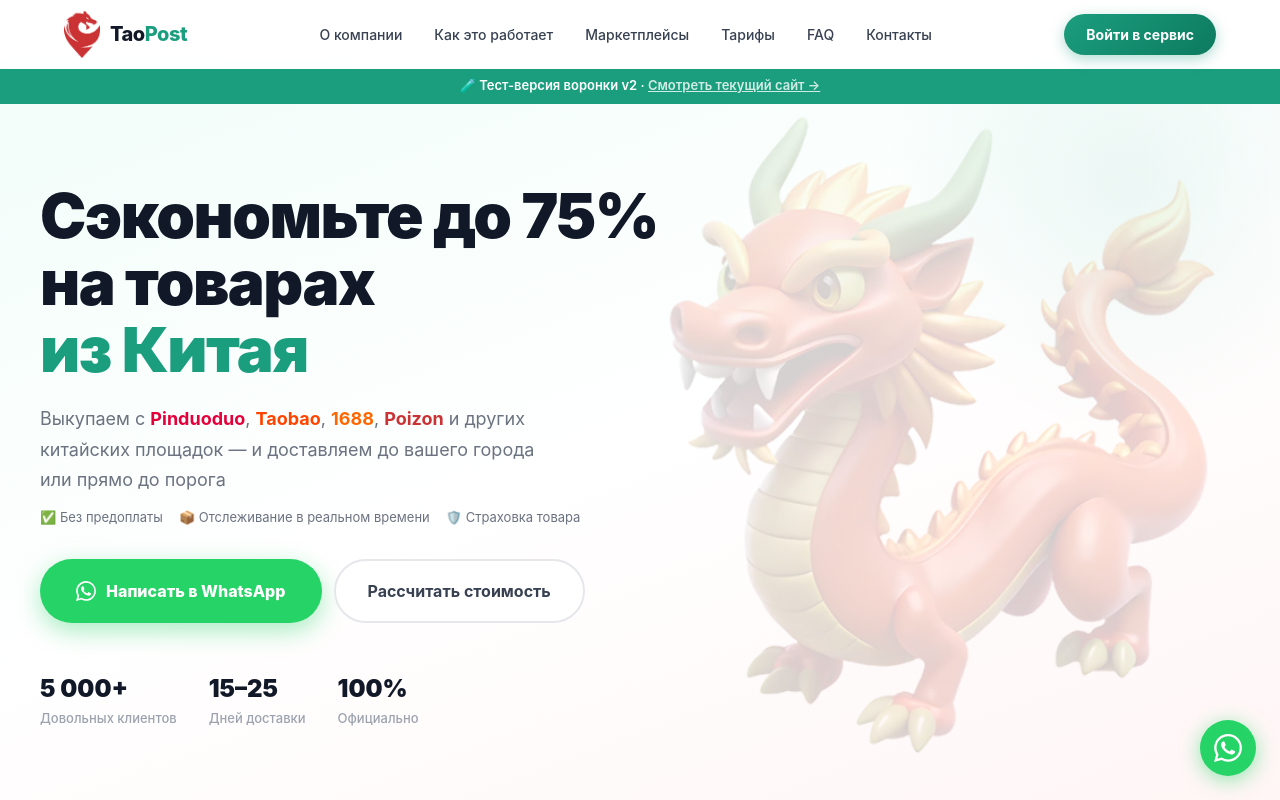
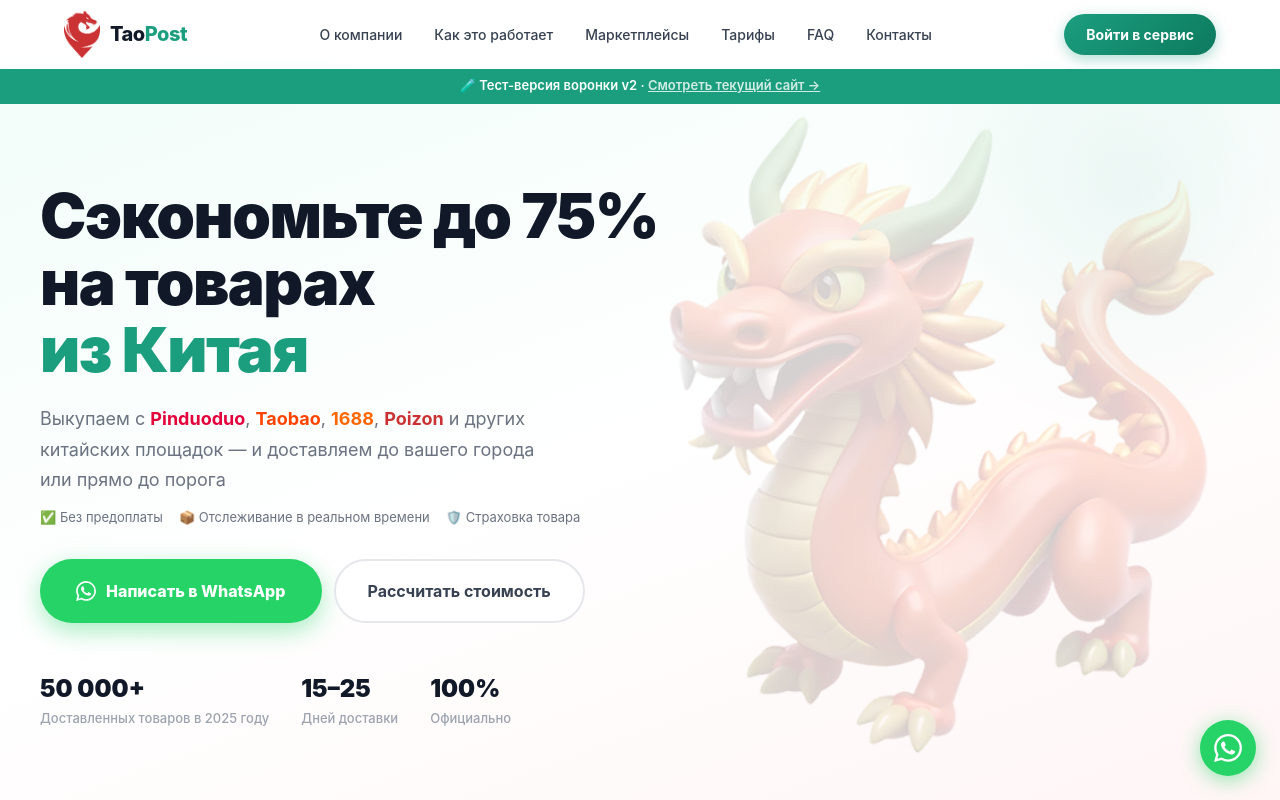
Before and after one commit to penjalittc-debug/taopost-site, a Next.js app: page /v2 in a window 1280 px wide. Shown: the top 800 px of the page. Built offline with nearby package versions, Linux system fonts and the light colour scheme.

Commit message:
copy: update stat from 5000+ clients to 50000+ deliveries in 2025

```diff
--- a/components/HeroV2.tsx
+++ b/components/HeroV2.tsx
@@ -2,7 +2,7 @@
 import Image from 'next/image';
 
 const STATS = [
-  { value: '5 000+', label: 'Довольных клиентов' },
+  { value: '50 000+', label: 'Доставленных товаров в 2025 году' },
   { value: '15–25', label: 'Дней доставки' },
   { value: '100%', label: 'Официально' },
 ];
```
